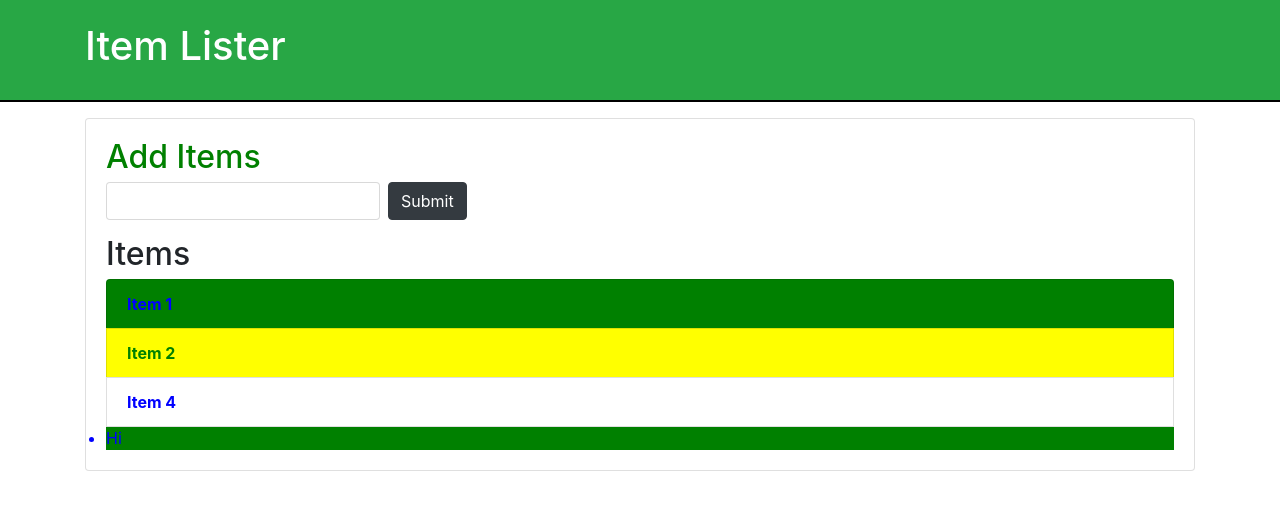
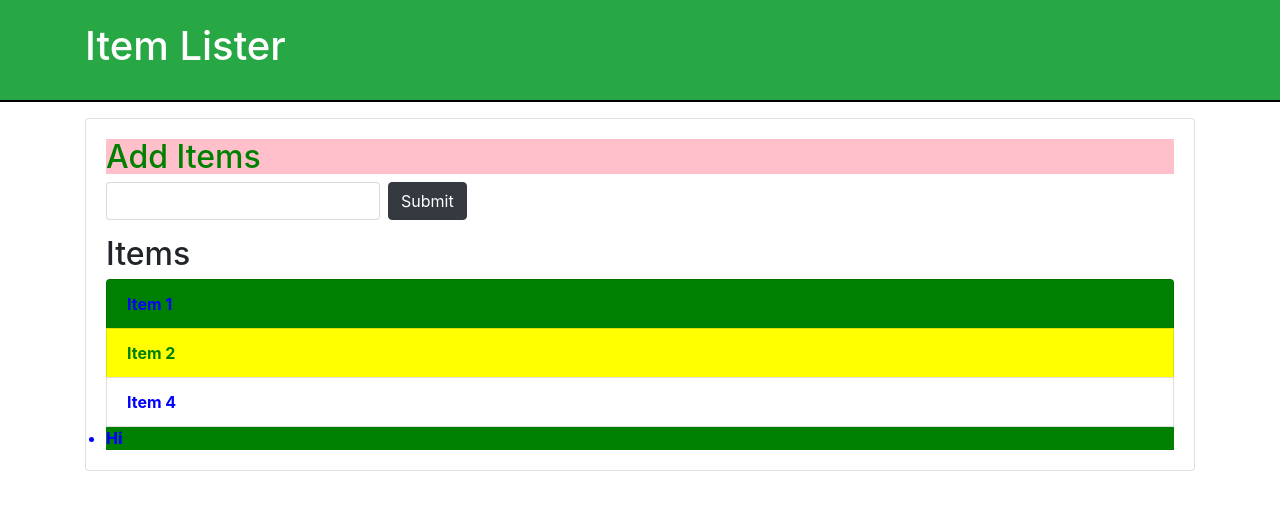
Before and after one commit to Saumya1124/New, a plain HTML site: page gitStart/index.html in a window 1280 px wide. Drawn offline with nearby package versions, Linux system fonts and the light colour scheme.

Commit message:
creating dom

```diff
--- a/gitStart/index.html
+++ b/gitStart/index.html
@@ -86,6 +86,49 @@
         }
 
 
+        // accessing parentNode
+        var div = document.getElementById('main')
+        console.log(div.parentNode)
+        console.log(div.parentNode.parentNode)
+
+        // accesing parentElement
+        var Element1 = document.getElementById('main')
+        console.log(Element1.parentElement)
+        console.log(Element1.parentElement.parentNode)
+
+        // childNodes   'includes line breaks'
+        var items = document.getElementById('main')
+        console.log(items.childNodes)
+
+        // children    'only contains elements'
+        console.log(items.children)
+
+        // firstElementChild
+        console.log(items.firstElementChild)
+        items.firstElementChild.style.backgroundColor = 'pink'
+
+        // lastElementChild
+        console.log(items.lastElementChild)
+        items.lastElementChild.style.fontWeight = '800';
+
+        var ul = document.getElementById('items')
+        // nextSibling
+        console.log(ul.nextSibling);
+        console.log(ul.nextElementSibling);
+
+        // previousSibling
+        console.log(ul.previousSibling);
+        console.log(ul.previousSibling);
+
+      //  create new elements
+      var newDiv = document.createElement('div');
+      newDiv.style.backgroundColor = 'green';
+
+
+
+
+
+
 
 
   </script>
```
